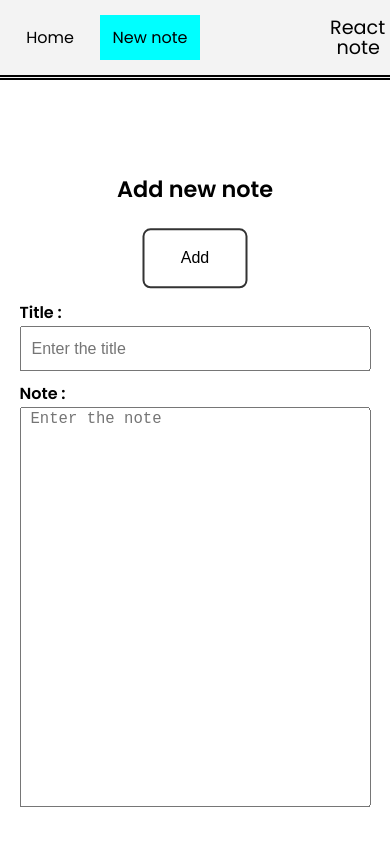
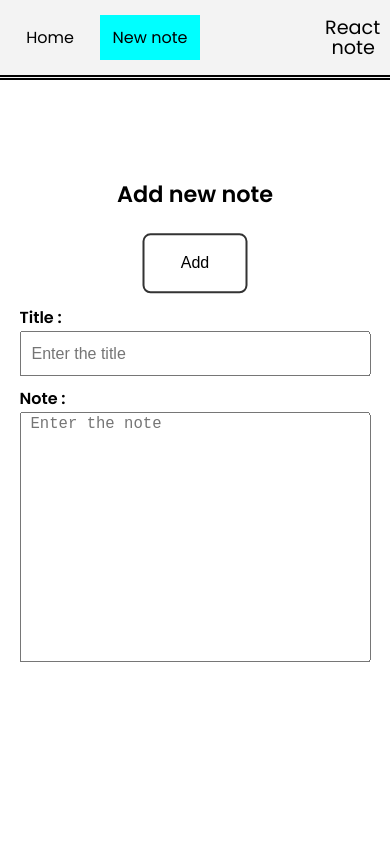
Before and after one commit to julabina/react-note-app, a React (Create React App) app: page /react-note-app/addnote in a window 390 px wide. Built offline with nearby package versions, Linux system fonts and the light colour scheme.

Commit message:
fix responsive textarea

```diff
--- a/src/Components/ModForm/ModForm.css
+++ b/src/Components/ModForm/ModForm.css
@@ -71,7 +71,7 @@
 
 @media screen and (max-width : 740px) {
     .form-modNote {
-        margin-top : 180px;
+        margin-top : 110px;
         width : 90%;
     }
 
@@ -86,7 +86,7 @@
 
     .form-modNote textarea {
         font-size:1.2em;
-
+        height : 250px;
     }
 
     .form-modNote button {
@@ -99,10 +99,11 @@
     }
 
     .cancelMod-btn {
-        top:90px;
+        top:110px;
         left:10px;
         width: auto;
-        height:40px;
+        height:45px;
+        padding : 5px 10px;
     }
 
     .form-modNote button:hover {
--- a/src/Components/Navbar/Navbar.css
+++ b/src/Components/Navbar/Navbar.css
@@ -51,7 +51,7 @@ header h1 {
     header h1 {
         font-size: 1.2em;
         text-align:right;
-        margin-right: 10px;
+        margin-right: 15px;
         width: 50px;
     }
 
--- a/src/Container/AddNote/AddNote.css
+++ b/src/Container/AddNote/AddNote.css
@@ -48,7 +48,7 @@
 
 @media screen and (max-width : 740px) {
     .form-newNote {
-        margin-top : 180px;
+        margin-top : 110px;
         width : 90%;
     }
 
@@ -63,7 +63,7 @@
 
     .form-newNote textarea {
         font-size:1.2em;
-
+        height : 250px;
     }
 
     .form-newNote button {
```
